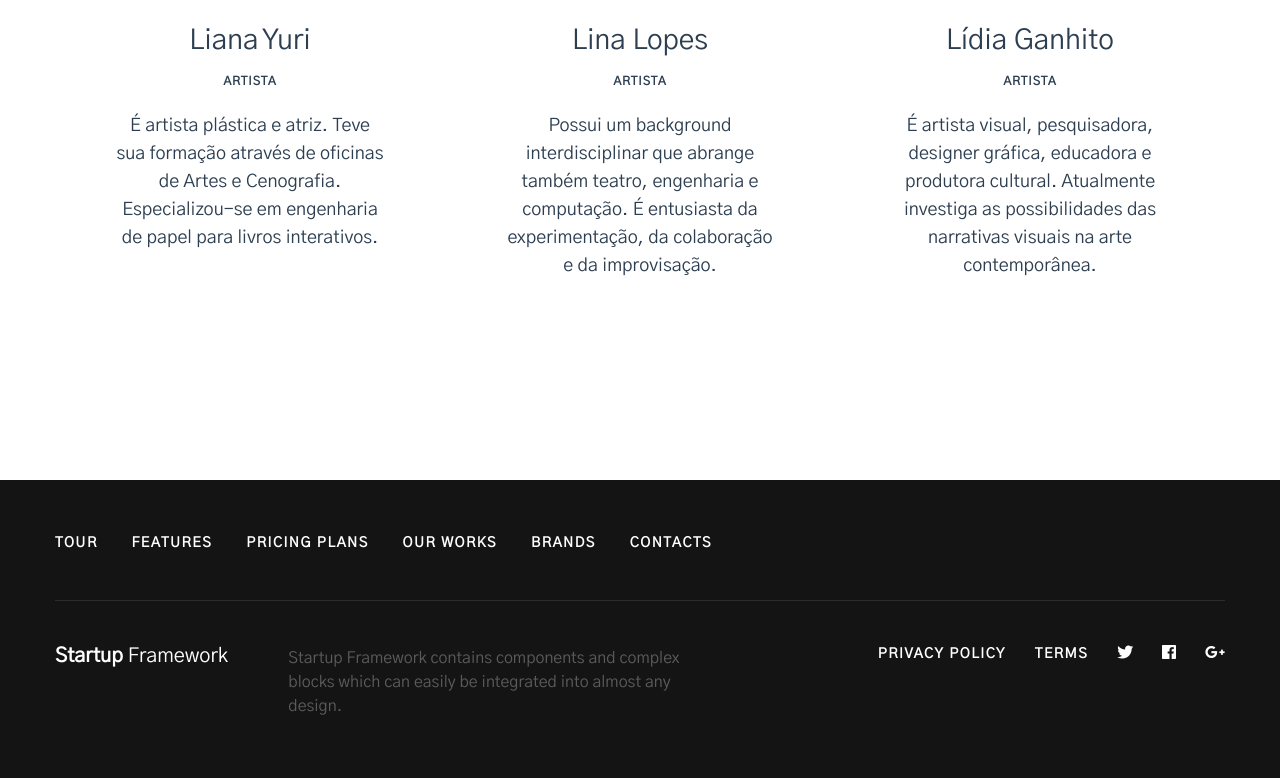
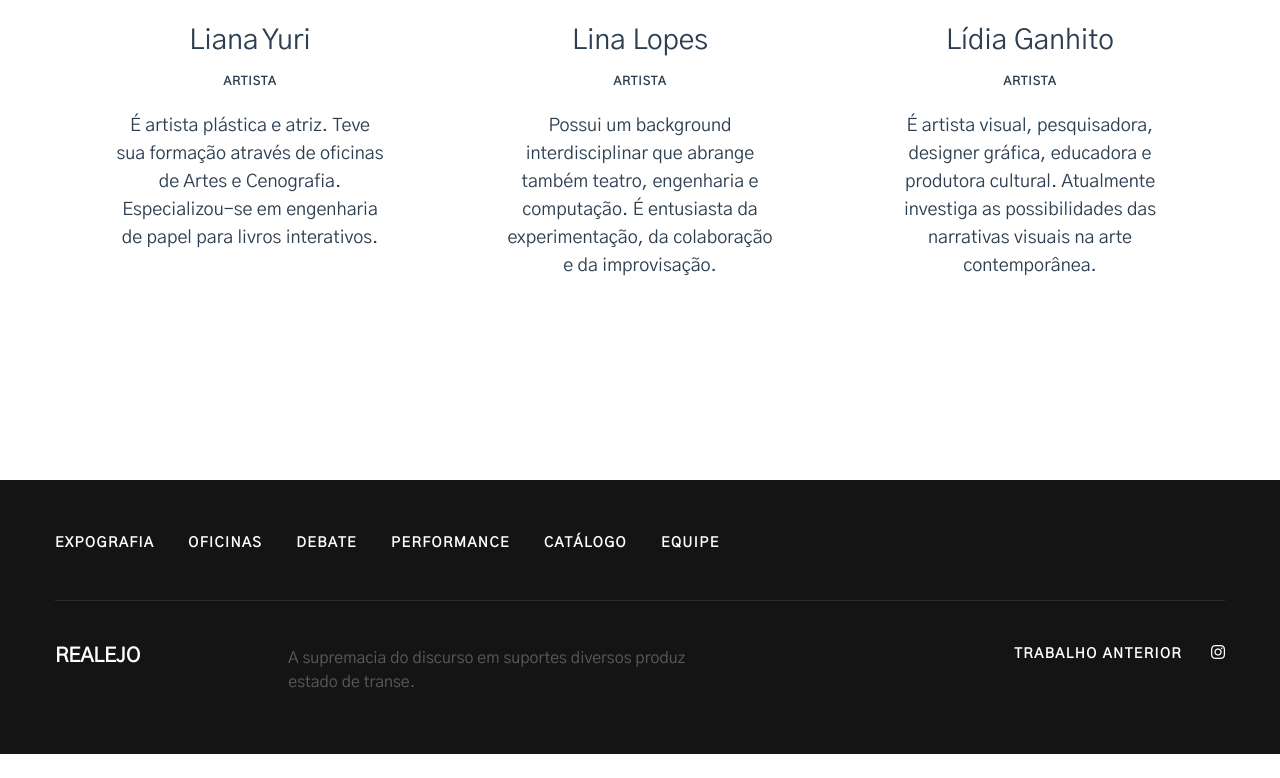
Before and after one commit to linalopes/realejo, a plain HTML site: page index.html in a window 1280 px wide. Shown: the part 9538-10316 px from the top of the page. After the commit the page ends 10292 px from the top, so only its background shows below. Drawn offline with nearby package versions, Linux system fonts and the light colour scheme; some packages are replaced by stand-ins of ours.

Commit message:
Update index.html

```diff
--- a/index.html
+++ b/index.html
@@ -297,34 +297,31 @@
         <footer class="footer_13 bg_dark_gray padding_top50 padding_bottom20">
             <div class="container nopadding">
                 <div class="footer_links">
-                    <a href="#" class="font14 semibold uppercase spacing15 link white right30">Tour</a>
-                    <a href="#" class="font14 semibold uppercase spacing15 link white right30">Features</a>
-                    <a href="#" class="font14 semibold uppercase spacing15 link white right30">Pricing Plans</a>
-                    <a href="#" class="font14 semibold uppercase spacing15 link white right30">Our Works</a>
-                    <a href="#" class="font14 semibold uppercase spacing15 link white right30">Brands</a>
-                    <a href="#" class="font14 semibold uppercase spacing15 link white right30">Contacts</a>
+                    <a href="#expografia" class="font14 semibold uppercase spacing15 link white right30">Expografia</a>
+                    <a href="#oficinas" class="font14 semibold uppercase spacing15 link white right30">Oficinas</a>
+                    <a href="#debate" class="font14 semibold uppercase spacing15 link white right30">Debate</a>
+                    <a href="#performance" class="font14 semibold uppercase spacing15 link white right30">Performance</a>
+                    <a href="#catalogo" class="font14 semibold uppercase spacing15 link white right30">Catálogo</a>
+                    <a href="#equipe" class="font14 semibold uppercase spacing15 link white right30">Equipe</a>
                 </div>
                 <div class="top45 bottom40 hr height1 white opacity1"></div>
                 <div class="row">
                     <div class="col-lg-7 bottom40 block_left">
                         <div class="row">
                             <div class="col-xl-4 col-lg-5">
-                                <div class="bottom10 font20 font_second white footer_logo"><b>Startup</b> Framework</div>
+                                <div class="bottom10 font20 font_second white footer_logo"><b>REALEJO</b> </div>
                             </div>
                             <div class="col-xl-8 col-lg-7">
                                 <div class="top5 light white opacity3 text">
-                                    Startup Framework contains components and complex blocks which can easily be integrated into almost any design.
+                                    A supremacia do discurso em suportes diversos produz estado de transe.
                                 </div>
                             </div>
                         </div>
                     </div>
                     <div class="col-lg-5 text-center text-lg-right block_right">
-                        <a href="#" class="font14 semibold uppercase spacing15 link white left25">Privacy Policy</a>
-                        <a href="#" class="font14 semibold uppercase spacing15 link white left25">Terms</a>
+                        <a href="http://www.zucchini.video/timburton.html" class="font14 semibold uppercase spacing15 link white left25">Trabalho Anterior</a>
                         <span class="socials">
-                            <a href="#" class="link white left25"><i class="fab fa-twitter"></i></a>
-                            <a href="#" class="link white left25"><i class="fab fa-facebook"></i></a>
-                            <a href="#" class="link white left25"><i class="fab fa-google-plus-g"></i></a>
+                            <a href="https://www.instagram.com/lilo.think/" class="link white left25"><i class="fab fa-instagram"></i></a>
                         </span>
                     </div>
                 </div>
```
